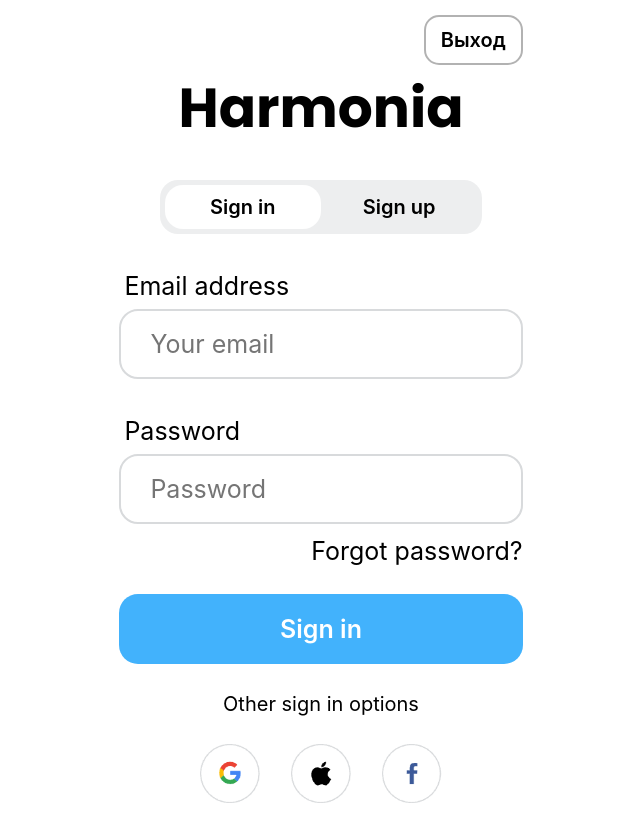
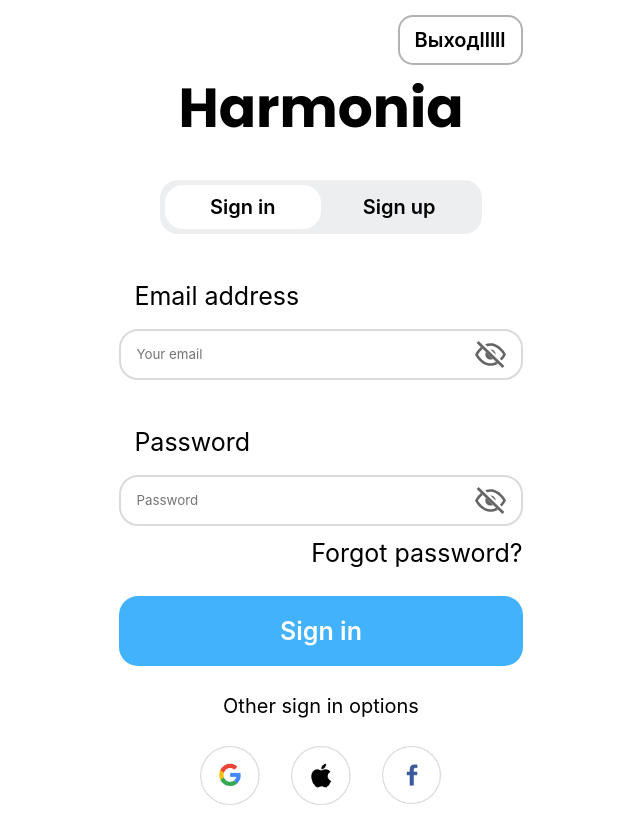
Before and after one commit to MEDOYED/harmonia, a React (Vite) app: page /signup in a window 1280 px wide. Shown: the whole page, without its empty margins (319-959 px from the left). Built offline with nearby package versions, Linux system fonts and the light colour scheme; a web font is replaced by a local one.

Commit message:
layout | add eye-icon to input in sign-up page

```diff
--- a/src/components/pages/sign-up-page/sign-up-page.jsx
+++ b/src/components/pages/sign-up-page/sign-up-page.jsx
@@ -1,9 +1,10 @@
 import { useState } from "react";
-import { Link } from "react-router";
+import { Link } from "react-router-dom";
 
 import google from "../../../assets/img/google.png";
 import apple from "../../../assets/img/apple.png";
 import facebook from "../../../assets/img/facebook.png";
+import eyeIcon from "../../../assets/img/eye.svg";
 
 import "./sign-up-page.scss";
 
@@ -14,53 +15,72 @@ const SignUpPage = () => {
 
   const handleClick = (index) => {
     setActiveOption(index);
+    console.log("Changing activeOption to:", index);
   };
 
   return (
     <>
       <nav className="sign-up__nav">
         <Link className="link" to={"/"}>
-          Выход
+          Выходlllll
         </Link>
       </nav>
       <div className="sign-up">
         <div className="sign-up__container">
           <h2 className="logo">Harmonia</h2>
           <ul className="sign-up__options">
-            {options.map((option, index) => (
+            {options.map((option) => (
               <li
-                key={index}
-                className={`sign-up__option ${activeOption === index ? "active" : ""}`}
-                onClick={() => handleClick(index)}>
+                key={option}
+                className={`sign-up__option ${
+                  activeOption === options.indexOf(option) ? "active" : ""
+                }`}
+                onClick={() => handleClick(options.indexOf(option))}>
                 {option}
               </li>
             ))}
           </ul>
           {activeOption === 0 ? (
-            <form action="" className="login">
+            <form onSubmit={(e) => e.preventDefault()} className="login">
               <div className="input-container">
                 <p>Email address</p>
-                <input type="text" placeholder="Your email" />
+                <div className="sign-up__input-wrapper">
+                  <input type="text" placeholder="Your email" />
+                  <img src={eyeIcon} alt="eye" />
+                </div>
               </div>
+
               <div className="input-container">
                 <p>Password</p>
-                <input type="password" placeholder="Password" />
+                <div className="sign-up__input-wrapper">
+                  <input type="password" placeholder="Password" />
+                  <img src={eyeIcon} alt="eye" />
+                </div>
               </div>
+
               <a href="#" className="forgot_password">
                 Forgot password?
               </a>
               <button className="sign-up__button">Sign in</button>
             </form>
           ) : (
-            <form action="" className="registration">
+            <form onSubmit={(e) => e.preventDefault()} className="registration">
               <div className="input-container">
                 <p>Email address</p>
-                <input type="text" placeholder="Your email" />
+                <div className="sign-up__input-wrapper">
+                  <input type="text" placeholder="Your email" />
+                  <img src={eyeIcon} alt="eye" />
+                </div>
               </div>
+
               <div className="input-container">
                 <p>Password</p>
-                <input type="password" placeholder="Password" />
+                <div className="sign-up__input-wrapper">
+                  <input type="password" placeholder="Password" />
+                  <img src={eyeIcon} alt="eye" />
+                </div>
               </div>
+
               <button className="sign-up__button">Sign up</button>
             </form>
           )}
--- a/src/components/pages/sign-up-page/sign-up-page.scss
+++ b/src/components/pages/sign-up-page/sign-up-page.scss
@@ -20,11 +20,10 @@
 
     .link {
       padding: 13px 15px;
-      margin: 15px 0px 15px 0;
+      margin: 15px 0px;
       border-radius: 15px;
       font-size: 20px;
       font-weight: 600;
-      color: white;
       text-decoration: none;
       display: inline-block;
       text-align: center;
@@ -85,8 +84,10 @@
     @media (max-width: 1100px) {
       margin-top: 10px;
     }
+
     p {
       font-size: 25px;
+      padding: 10px 10px 10px 10px;
       font-weight: 400;
       text-align: left;
       margin-bottom: 10px;
@@ -100,20 +101,28 @@
       }
     }
 
-    input {
+    .sign-up__input-wrapper {
+      display: flex;
+      justify-content: space-between;
       width: 100%;
-      height: 70px;
+
       border: 2px solid rgb(216, 218, 220);
       border-radius: 19px;
-      padding: 0 83px 0 29px;
+      padding: 10px 15px;
       color: rgba(0, 0, 0, 0.5);
       font-family: Inter;
       font-size: 25px;
       font-weight: 400;
       @media (max-width: 1100px) {
-        font-size: 20px;
-        height: 50px;
       }
+    }
+
+    input {
+      max-width: 70%;
+    }
+
+    img {
+      max-width: 3vw;
     }
   }
 
```
Also changed, not shown: 1 other file (tests, documents, lock files or other folders).
